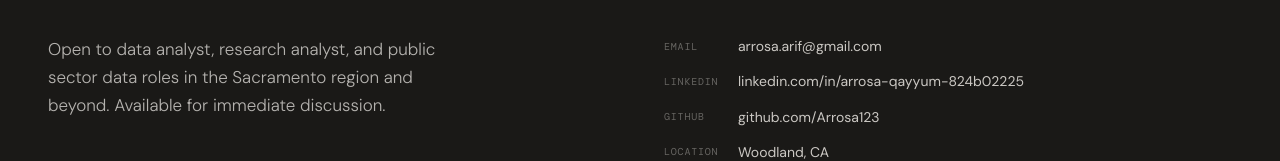
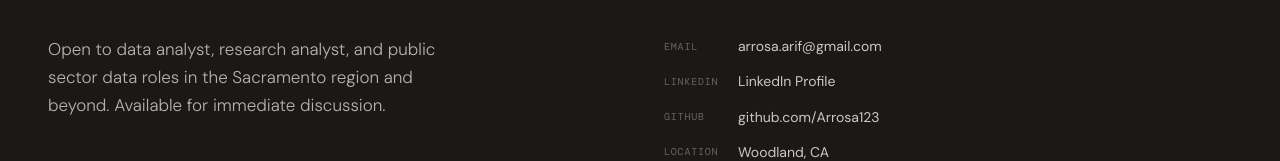
Before and after one commit to Arrosa123/Arrosa-Qayyum-Porfolio, a plain HTML site: page index.html in a window 1280 px wide. Shown: the part 4341-4502 px from the top of the page. Drawn offline with nearby package versions, Linux system fonts and the light colour scheme.

Commit message:
Change LinkedIn link text to 'LinkedIn Profile'
Updated LinkedIn link text for clarity.

```diff
--- a/index.html
+++ b/index.html
@@ -744,7 +744,7 @@ footer {
       <div class="contact-item">
         <span class="contact-label">LinkedIn</span>
         <a href="https://www.linkedin.com/in/arrosa-qayyum-824b02225/" target="_blank">
-  linkedin.com/in/arrosa-qayyum-824b02225
+  LinkedIn Profile
 </a>
       </div>
       <div class="contact-item">
```
